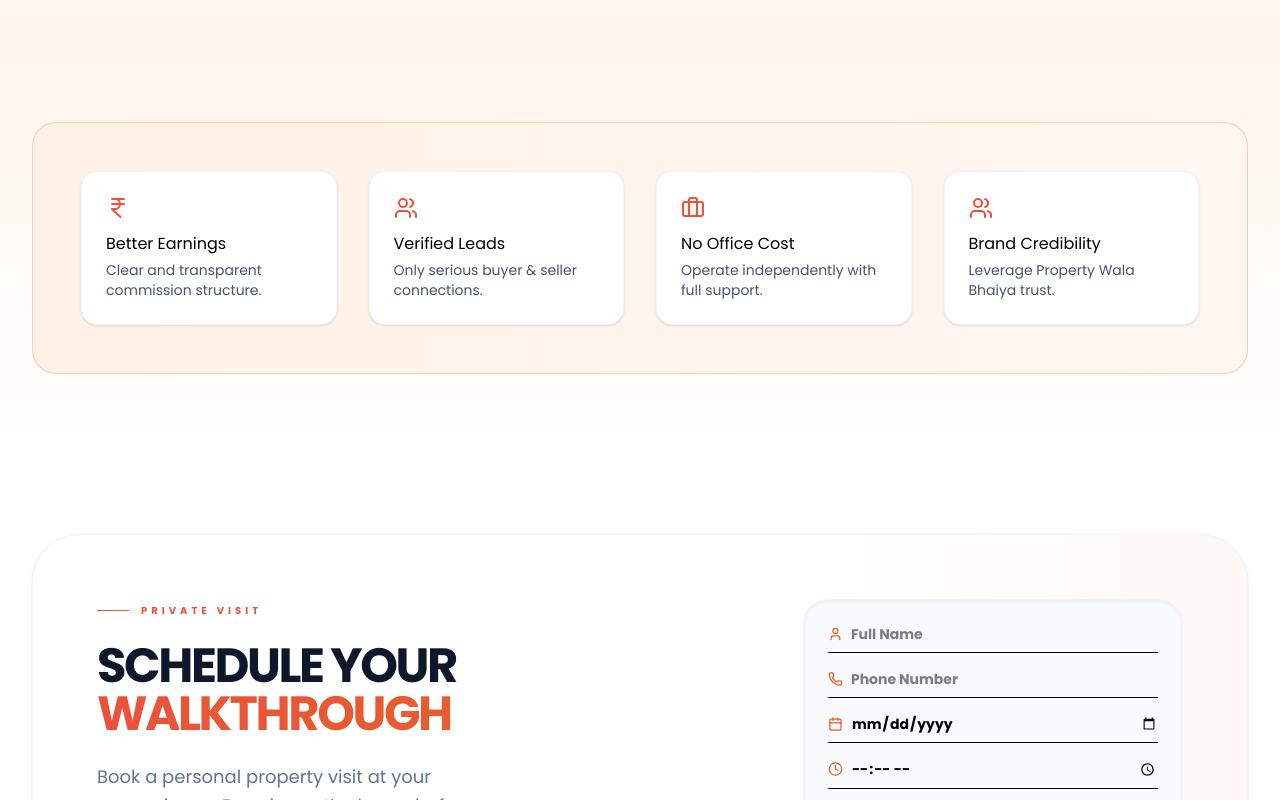
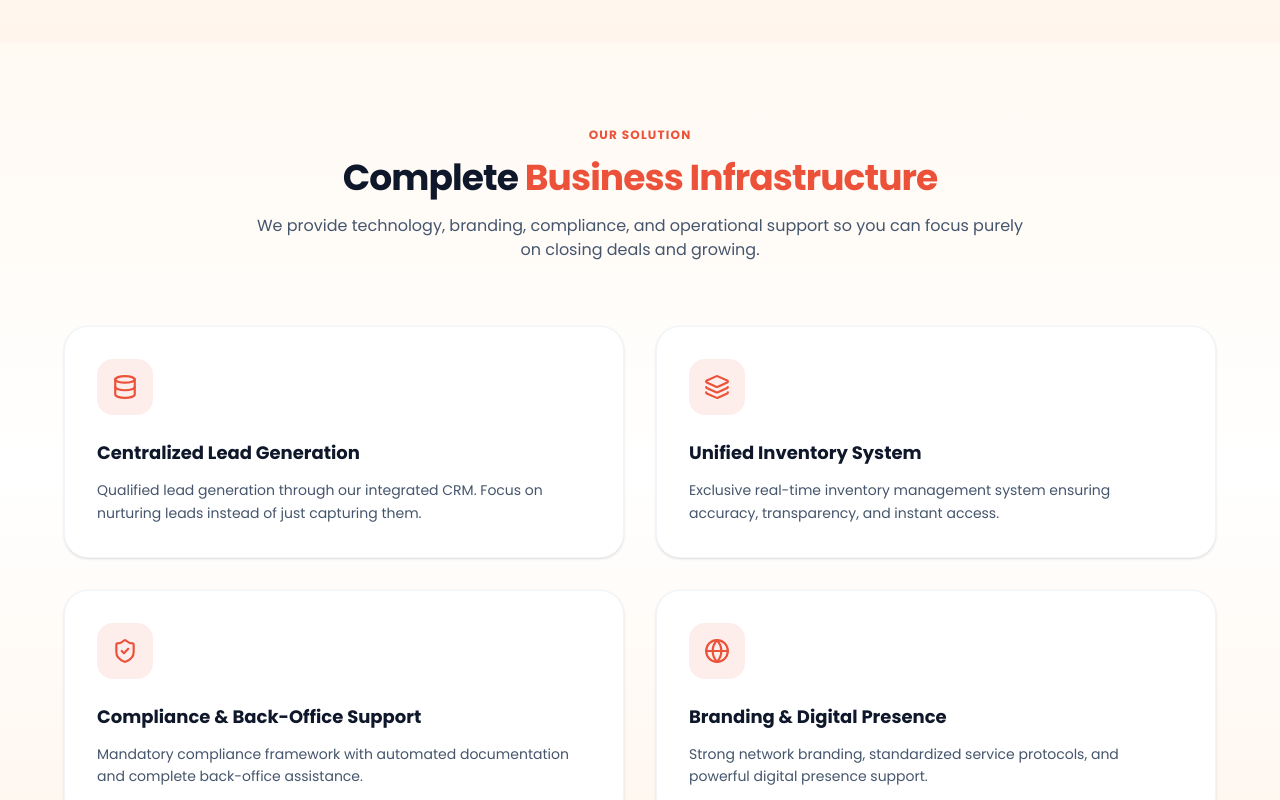
Before and after one commit to passportpulse/property-wala-ankita, a React (Vite) app: page /property-wala-bhaiya in a window 1280 px wide. Shown: the part 940-1740 px from the top of the page. Built offline with nearby package versions, Linux system fonts and the light colour scheme.

Commit message:
home page updated

```diff
--- a/src/pages/home/sections/HomeFilter.jsx
+++ b/src/pages/home/sections/HomeFilter.jsx
@@ -46,21 +46,18 @@ export default function HomeFilter() {
     <Section size="default" className="bg-white">
       <Container>
         <div className="max-w-5xl mx-auto">
-
           {/* HEADING */}
           <div className="text-center mb-6">
-            <h2 className="text-sm lg:text-base font-black uppercase">
-              Find Property by{" "}
+            <h2 className="text-sm lg:text-base font-black uppercase bg-linear-to-r from-coral-red via-soft-orange to-peach-glow bg-clip-text text-transparent">
+              Search Property by{" "}
               <span className="text-sky-700">City & Budget</span>
             </h2>
           </div>
 
           {/* FILTER CARD */}
           <div className="bg-slate-100 p-4 shadow-xl">
-
             {/* ===== DESKTOP ===== */}
             <div className="hidden lg:block space-y-3">
-
               {/* CITY */}
               <div className="flex items-center bg-white px-3 py-3">
                 <MapPin size={18} className="text-sky-700 mr-2" />
@@ -93,9 +90,7 @@ export default function HomeFilter() {
                   value={minBudget}
                   min={MIN_LIMIT}
                   max={maxBudget}
-                  onChange={(e) =>
-                    setMinBudget(Number(e.target.value))
-                  }
+                  onChange={(e) => setMinBudget(Number(e.target.value))}
                   className="w-full outline-none text-sm font-semibold"
                 />
               </div>
@@ -113,18 +108,14 @@ export default function HomeFilter() {
                   value={maxBudget}
                   min={minBudget}
                   max={MAX_LIMIT}
-                  onChange={(e) =>
-                    setMaxBudget(Number(e.target.value))
-                  }
+                  onChange={(e) => setMaxBudget(Number(e.target.value))}
                   className="w-full outline-none text-sm font-semibold"
                 />
               </div>
-
             </div>
 
             {/* ===== MOBILE ===== */}
             <div className="grid grid-cols-1 gap-3 lg:hidden">
-
               {/* CITY */}
               <div className="flex items-center bg-white px-3 py-3">
                 <MapPin size={18} className="text-sky-700 mr-2" />
@@ -157,9 +148,7 @@ export default function HomeFilter() {
                   value={minBudget}
                   min={MIN_LIMIT}
                   max={maxBudget}
-                  onChange={(e) =>
-                    setMinBudget(Number(e.target.value))
-                  }
+                  onChange={(e) => setMinBudget(Number(e.target.value))}
                   className="w-full outline-none text-sm font-semibold"
                 />
               </div>
@@ -177,13 +166,10 @@ export default function HomeFilter() {
                   value={maxBudget}
                   min={minBudget}
                   max={MAX_LIMIT}
-                  onChange={(e) =>
-                    setMaxBudget(Number(e.target.value))
-                  }
+                  onChange={(e) => setMaxBudget(Number(e.target.value))}
                   className="w-full outline-none text-sm font-semibold"
                 />
               </div>
-
             </div>
 
             {/* SLIDER */}
@@ -199,9 +185,7 @@ export default function HomeFilter() {
                 max={MAX_LIMIT}
                 step="100000"
                 value={minBudget}
-                onChange={(e) =>
-                  setMinBudget(Number(e.target.value))
-                }
+                onChange={(e) => setMinBudget(Number(e.target.value))}
                 className="w-full accent-sky-700 mb-2"
               />
 
@@ -211,9 +195,7 @@ export default function HomeFilter() {
                 max={MAX_LIMIT}
                 step="100000"
                 value={maxBudget}
-                onChange={(e) =>
-                  setMaxBudget(Number(e.target.value))
-                }
+                onChange={(e) => setMaxBudget(Number(e.target.value))}
                 className="w-full accent-sky-700"
               />
             </div>
@@ -237,9 +219,7 @@ export default function HomeFilter() {
               <Search size={18} />
               Search
             </button>
-
           </div>
-
         </div>
       </Container>
     </Section>
--- a/src/pages/home/sections/HomeHero.jsx
+++ b/src/pages/home/sections/HomeHero.jsx
@@ -146,7 +146,7 @@ export default function HomeHero() {
 
               <span className="bg-linear-to-r from-coral-red via-soft-orange to-peach-glow bg-clip-text text-transparent">
                 {" "}
-                Listings to Aesthetic Living
+                Investment to Aesthetic Living
               </span>
             </h1>
           </div>
@@ -177,6 +177,7 @@ export default function HomeHero() {
                 const Icon = item.icon;
 
                 return (
+                   <div className="flex-1 bg-slate-100 p-1.5 shadow-lg">
                   <button
                     key={index}
                     onClick={() => {
@@ -196,9 +197,6 @@ export default function HomeHero() {
                       font-black
                       uppercase
                       tracking-widest
-
-                      shadow-md
-                      hover:shadow-xl
 
                       hover:-translate-y-0.5
                       hover:scale-[1.03]
@@ -231,6 +229,7 @@ export default function HomeHero() {
                     <span>{item.name}</span>
 
                   </button>
+                  </div>
                 );
               })}
             </div>
--- a/src/pages/joinus/JoinUs.jsx
+++ b/src/pages/joinus/JoinUs.jsx
@@ -1,11 +1,13 @@
 import JoinHero from "./sections/JoinHero";
 import JoinBenefits from "./sections/JoinBenefits";
 import Cta from "../../components/Cta";
+import OurSolution from "./sections/OurSolution";
 
 const JoinUs = () => {
   return (
     <>
       <JoinHero />
+      <OurSolution/>
       <JoinBenefits />
       <Cta />
     </>
--- /dev/null
+++ b/src/pages/joinus/sections/OurSolution.jsx
@@ -0,0 +1,110 @@
+import { Database, ShieldCheck, Layers, Globe } from "lucide-react";
+import Section from "../../../components/layout/Section";
+import Container from "../../../components/layout/Container";
+
+export default function OurSolution() {
+  const solutions = [
+    {
+      icon: Database,
+      title: "Centralized Lead Generation",
+      text: "Qualified lead generation through our integrated CRM. Focus on nurturing leads instead of just capturing them.",
+    },
+    {
+      icon: Layers,
+      title: "Unified Inventory System",
+      text: "Exclusive real-time inventory management system ensuring accuracy, transparency, and instant access.",
+    },
+    {
+      icon: ShieldCheck,
+      title: "Compliance & Back-Office Support",
+      text: "Mandatory compliance framework with automated documentation and complete back-office assistance.",
+    },
+    {
+      icon: Globe,
+      title: "Branding & Digital Presence",
+      text: "Strong network branding, standardized service protocols, and powerful digital presence support.",
+    },
+  ];
+
+  return (
+    <Section
+      size="default"
+      className="bg-linear-to-b from-[#FFF9F2] via-white to-[#FFF5EC] font-poppins text-slate-900"
+    >
+      <Container>
+        <div className="max-w-6xl mx-auto">
+
+          {/* Heading */}
+          <div className="text-center max-w-3xl mx-auto mb-16">
+            <span className="text-xs uppercase tracking-widest font-semibold text-coral-red">
+              Our Solution
+            </span>
+
+            <h2 className="text-3xl lg:text-4xl font-semibold tracking-tight mt-3">
+              Complete <span className="text-coral-red">Business Infrastructure</span>
+            </h2>
+
+            <p className="text-slate-600 mt-4">
+              We provide technology, branding, compliance, and operational
+              support so you can focus purely on closing deals and growing.
+            </p>
+          </div>
+
+          {/* Grid */}
+          <div className="grid lg:grid-cols-2 gap-8">
+            {solutions.map((item, index) => {
+              const Icon = item.icon;
+
+              return (
+                <div
+                  key={index}
+                  className="
+                    group
+                    bg-white
+                    border border-slate-100
+                    rounded-3xl
+                    p-8
+                    shadow-sm
+                    hover:shadow-lg
+                    hover:border-coral-red/20
+                    transition-all
+                    duration-500
+                  "
+                >
+                  {/* Icon */}
+                  <div
+                    className="
+                      w-14 h-14
+                      bg-coral-red/10
+                      text-coral-red
+                      flex items-center justify-center
+                      rounded-2xl
+                      mb-6
+                      group-hover:bg-coral-red
+                      group-hover:text-white
+                      transition-all
+                      duration-300
+                    "
+                  >
+                    <Icon size={26} />
+                  </div>
+
+                  {/* Title */}
+                  <h3 className="text-lg font-semibold text-slate-900 mb-3">
+                    {item.title}
+                  </h3>
+
+                  {/* Text */}
+                  <p className="text-slate-600 text-sm leading-relaxed">
+                    {item.text}
+                  </p>
+                </div>
+              );
+            })}
+          </div>
+
+        </div>
+      </Container>
+    </Section>
+  );
+}
```
